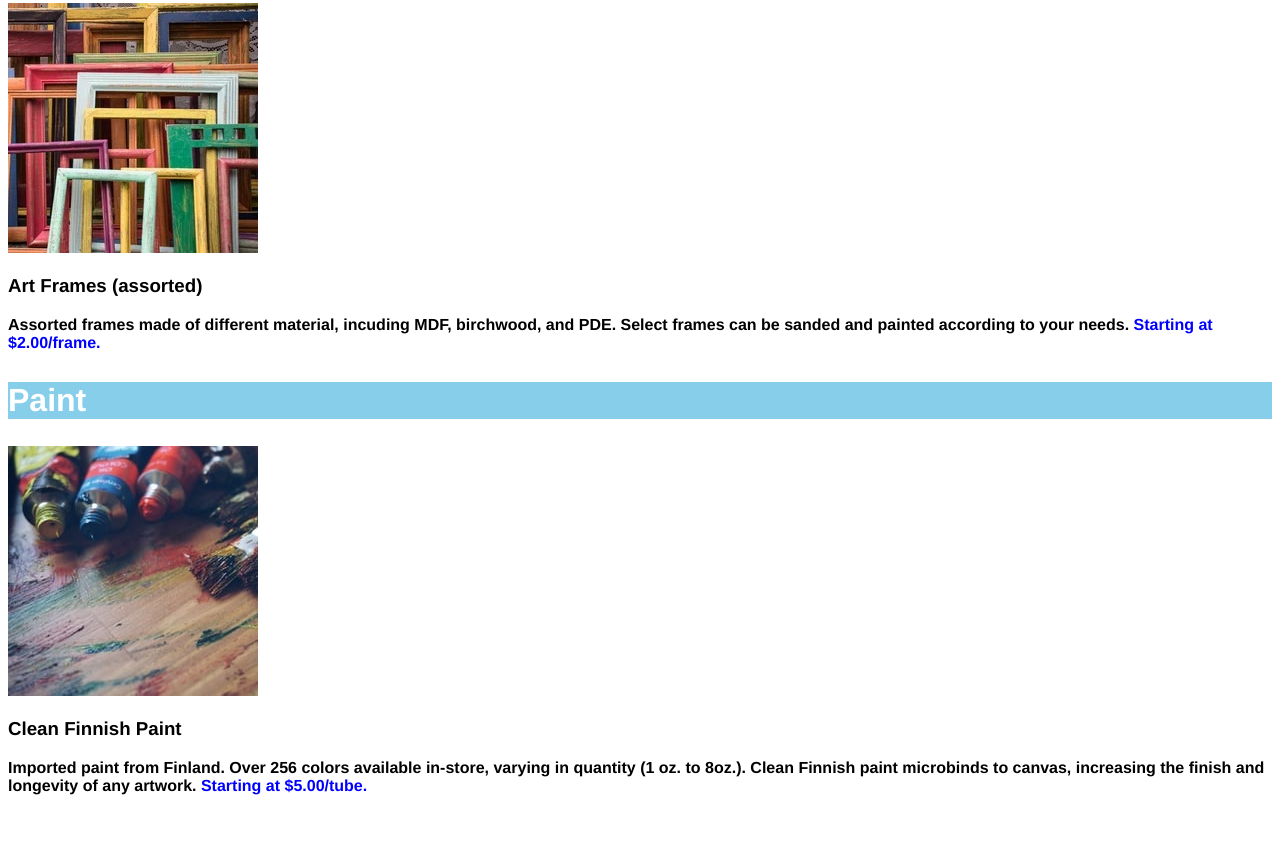
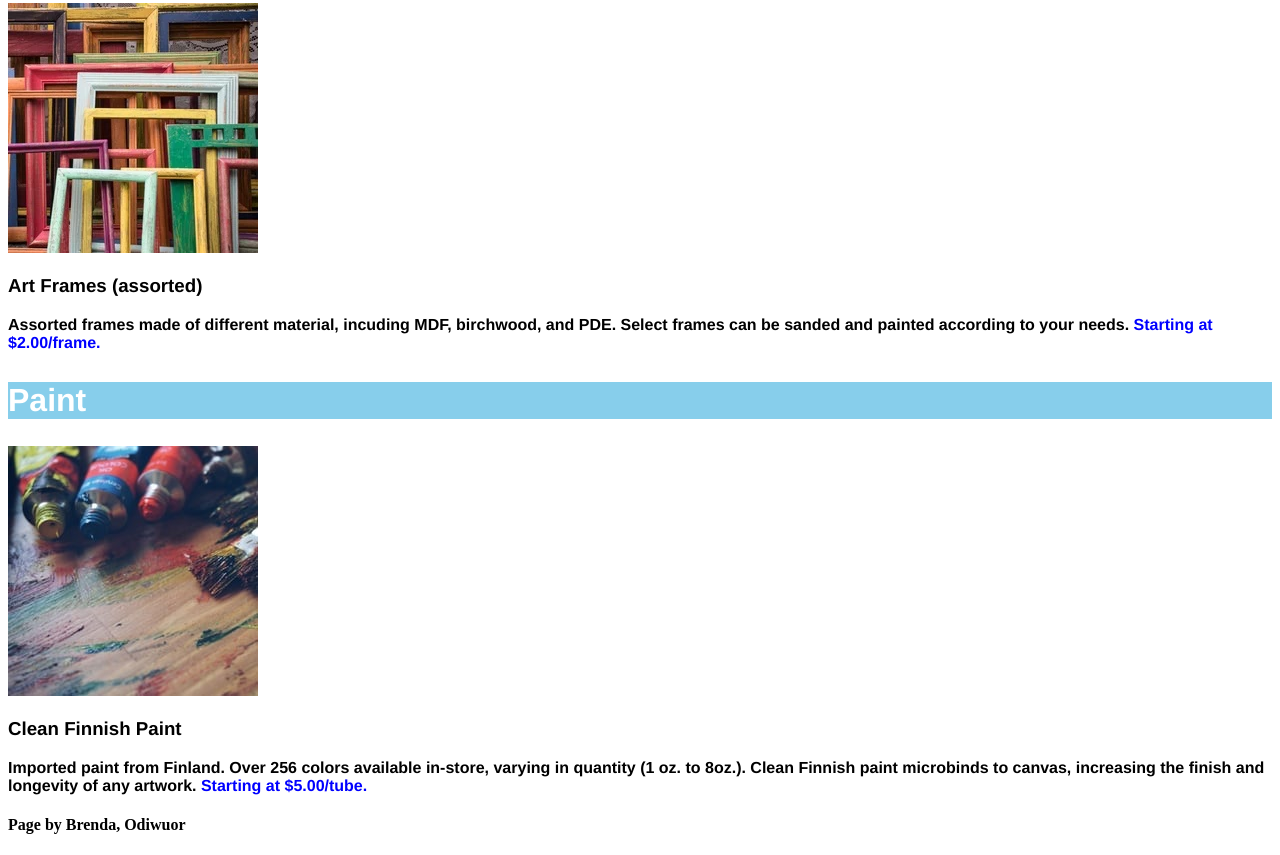
Before and after one commit to BOdiwuor/BOdiwuor.github.io, a plain HTML site: page index.html in a window 1280 px wide. Shown: the part 746-1601 px from the top of the page. Before the commit the page ends 1557 px from the top, so only its background shows below. Drawn offline with Linux system fonts and the light colour scheme.

Commit message:
adding last line on web page

```diff
--- a/index.html
+++ b/index.html
@@ -36,6 +36,7 @@
         Imported paint from Finland. Over 256 colors available in-store, varying in quantity (1 oz. to 8oz.). Clean Finnish paint microbinds to canvas, increasing the finish and longevity of any artwork.
          <span>Starting at $5.00/tube.</span>
     </p>
+    <h4>Page by Brenda, Odiwuor</h4>
 
 </body>
 </html>
```
